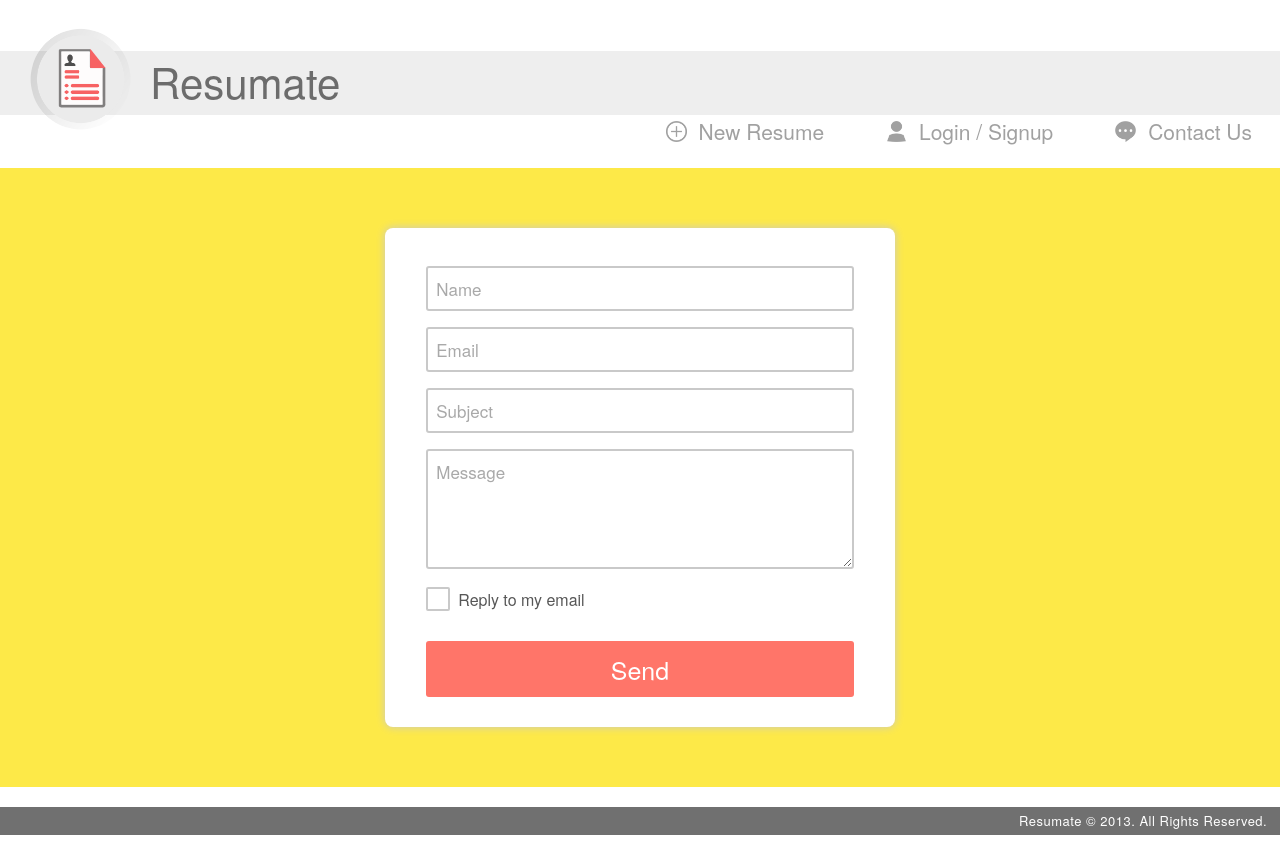
After one commit to dorisxian/Resumate, a PHP site: page /Contact.php in a window 1280 px wide. The commit adds this page. Run offline with PHP 8.4, Linux system fonts and the light colour scheme.

Commit message:
Done with Contact Us Page

```diff
--- /dev/null
+++ b/Contact.php
@@ -0,0 +1,30 @@
+<!DOCTYPE html>
+<html>
+<head>
+	<?php include('head.php'); ?>
+	<link rel="stylesheet" type="text/css" media="all" href="css/contact.css">
+	<script type="text/javascript" src="js/newresume.js"></script>
+</head>
+<body>
+	<?php include('header.php'); ?>
+
+	<section id="canvas">
+		<section id="contact">
+			<form action="" method="post">
+				<p><input name="name" type="text" placeholder="Name"></p>
+			    <p><input name="email" type="email" placeholder="Email" required></p>
+			    <p><input name="subject" type="text" placeholder="Subject"></p>
+			    <p><textarea name="message" placeholder="Message" required></textarea></p>
+		        <input id="checkbox_send" type="checkbox">
+        		<label for="checkbox_send" class="checkbox_label checkbox">Reply to my email</label>
+			    <input id="send" name="send" type="submit" value="Send" class="thin">
+			</form>
+		</section>
+	</section><!-- @end #canvas -->
+
+	<footer>
+		<p>Resumate © 2013. All Rights Reserved.</p>
+	</footer>
+
+</body>
+</html>
--- /dev/null
+++ b/css/contact.css
@@ -0,0 +1,103 @@
+/* Contact Us Page */
+#canvas{
+	background-color: #FDE948;
+}
+#contact{
+	-webkit-border-radius: 8px;
+	border-radius: 8px;
+	-moz-box-shadow: 0 0 8px #C9C9C9;
+	-webkit-box-shadow: 0 0 8px #C9C9C9;
+	box-shadow: 0 0 8px #C9C9C9;
+	background: white;
+	padding: 30px;
+	width: 50%;
+	max-width: 450px;
+	margin: auto;
+}
+form {
+    width: 95%;
+    margin: auto;
+}
+p{
+	margin: 0;
+}
+input,textarea{
+	width: 100%;
+	outline: none;
+	padding: 8px;
+	font-size: 17px;
+	-webkit-border-radius: 3px;
+	border-radius: 3px;
+	margin: 8px auto;
+	font-family: "HelveticaNeueLight", "HelveticaNeue-Light", "Helvetica Neue Light", "HelveticaNeue", "Helvetica Neue", 'TeXGyreHerosRegular', "Helvetica", "Tahoma","Arial", sans-serif;
+	font-weight: 300;
+	-moz-box-sizing: border-box;
+	-webkit-box-sizing: border-box;
+	box-sizing: border-box;
+}
+textarea{
+	height: 120px;
+	resize: vertical;
+}
+::-webkit-input-placeholder { /* WebKit browsers */
+    color: #A9A9A9;
+}
+:-moz-placeholder { /* Mozilla Firefox 4 to 18 */
+    color: #A9A9A9;
+}
+::-moz-placeholder { /* Mozilla Firefox 19+ */
+    color: #A9A9A9;
+}
+:-ms-input-placeholder { /* Internet Explorer 10+ */
+    color: #A9A9A9;
+}
+.focusField{
+    background: #FFFAD7;
+    border: 2px solid #FF7569;
+}
+.idleField{
+	border: 2px #C9C9C9 solid;
+}
+input[type=submit]{
+	display: block;
+	color: white;
+	background-color: #FF7569;
+	margin-top: 30px;
+	margin-bottom: 0;
+	padding: 10px;
+	-webkit-border-radius: 3px;
+	border-radius: 3px;
+	font-size: 25px;
+	border: none;
+}
+input[type=submit]:focus{
+	outline: none;
+}
+input[type=submit]:hover{
+	background-color: #24BBC2;
+	cursor: pointer;
+}
+/*checkbox*/
+input[type=checkbox]{
+	display:none;
+}
+input[type=checkbox]:checked + label:before {
+	background-image:url("../img/checked.png");
+	background-repeat:no-repeat;
+	background-position:center;
+}
+.checkbox_label:before {
+  content: '';
+  display: inline-block;
+  margin-right: 8px;
+}
+.checkbox:before {
+	position: relative;
+	left: 0;
+	top: 5px;
+	width: 20px;
+	height: 20px;
+	border: 2px solid #C9C9C9;
+	-webkit-border-radius: 2px;
+	border-radius: 2px;
+}
--- a/css/style.css
+++ b/css/style.css
@@ -1,6 +1,6 @@
 body{
 	font-family: "HelveticaNeue", "Helvetica Neue", "HelveticaNeueRoman", "HelveticaNeue-Roman", "Helvetica Neue Roman", "Helvetica", "Arial", sans-serif;
-	font-weight:400;
+	font-weight: 400;
 	min-width: 768px;
 	margin: 0;
 	padding: 0;
--- a/header.php
+++ b/header.php
@@ -7,6 +7,6 @@
 	<ul>
 		<li><a href="NewResume.php"><span class="icon"><img src="img/add.png" alt=""></span>New Resume</a></li>
 		<li><a href="User.php"><span class="icon"><img src="img/user.png" alt=""></span>Login / Signup</a></li>
-		<li><a href="#contact"><span class="icon"><img src="img/message.png" alt=""></span>Contact Us</a></li>
+		<li><a href="Contact.php"><span class="icon"><img src="img/message.png" alt=""></span>Contact Us</a></li>
 	</ul>
 </nav>
--- a/js/newresume.js
+++ b/js/newresume.js
@@ -23,18 +23,18 @@ $(document).ready(function() {
     }
   });
 
-  $('input:not([type=image],[type=button],[type=submit])').addClass("idleField");
-  $('input:not([type=image],[type=button],[type=submit])').focus(function() {
+  $('input:not([type=image],[type=button],[type=submit]),textarea').addClass("idleField");
+  $('input:not([type=image],[type=button],[type=submit]),textarea').focus(function() {
       $(this).data('holder',$(this).attr('placeholder'));
       $(this).removeClass("idleField").addClass("focusField");
       $(this).attr('placeholder','');
   });
-  $('input:not([type=image],[type=button],[type=submit])').blur(function() {
+  $('input:not([type=image],[type=button],[type=submit]),textarea').blur(function() {
       $(this).removeClass("focusField").addClass("idleField");
       $(this).attr('placeholder',$(this).data('holder'));
   });
 
-  $( "#startDatepicker, #endDatepicker" ).datepicker({
+  $("#startDatepicker,#endDatepicker").datepicker({
     changeMonth: true,
     changeYear: true,
     dateFormat: 'MM yy'
```
Also changed, not shown: NewResume.php (+4 -4 lines), css/newresume.css (+25 -22 lines), img/checked.png (added).
